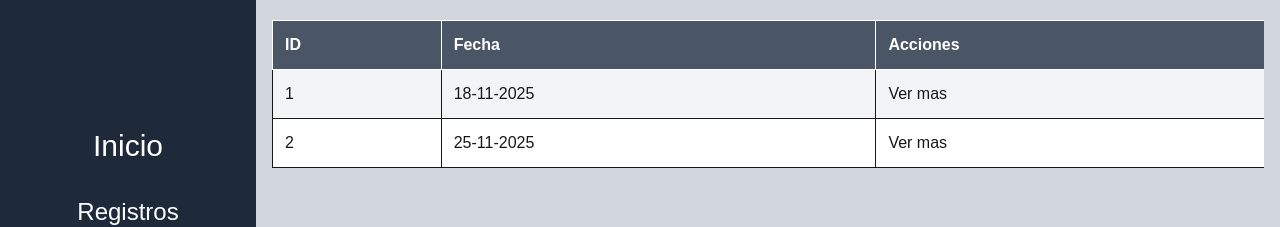
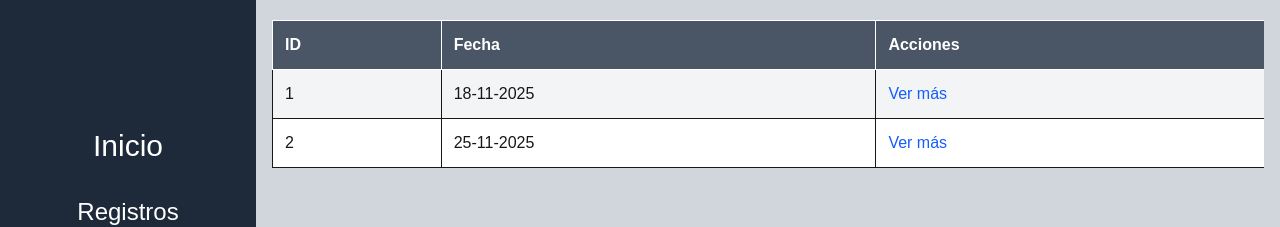
Before and after one commit to gustavo234124/EstacionamientoSystem, a Next.js app: page /registros in a window 1280 px wide. Shown: the part 306-533 px from the top of the page. Built offline with nearby package versions, Linux system fonts and the light colour scheme.

Commit message:
integracion de link para abrir modal con detalles de fecha

```diff
--- a/components/registerTable.jsx
+++ b/components/registerTable.jsx
@@ -1,3 +1,5 @@
+import React from 'react';
+import Link from 'next/link'
 import {
     useReactTable,
     getCoreRowModel,
@@ -18,6 +20,14 @@ export default function RegisterTable() {
         {
             accessorKey: 'acciones',
             header: 'Acciones',
+            cell: (info) => (
+                <Link
+                    href={`/detalles/${info.row.original.id}`}
+                    className="text-blue-600 hover:text-blue-800 hover:underline"
+                >
+                    Ver más
+                </Link>
+            ),
         },
     ]
 
--- a/package.json
+++ b/package.json
@@ -12,6 +12,7 @@
     "@tanstack/react-table": "^8.21.3",
     "bcryptjs": "^3.0.2",
     "next": "15.5.5",
+    "next-link": "^2.0.0",
     "react": "19.1.0",
     "react-dom": "19.1.0"
   },
```
